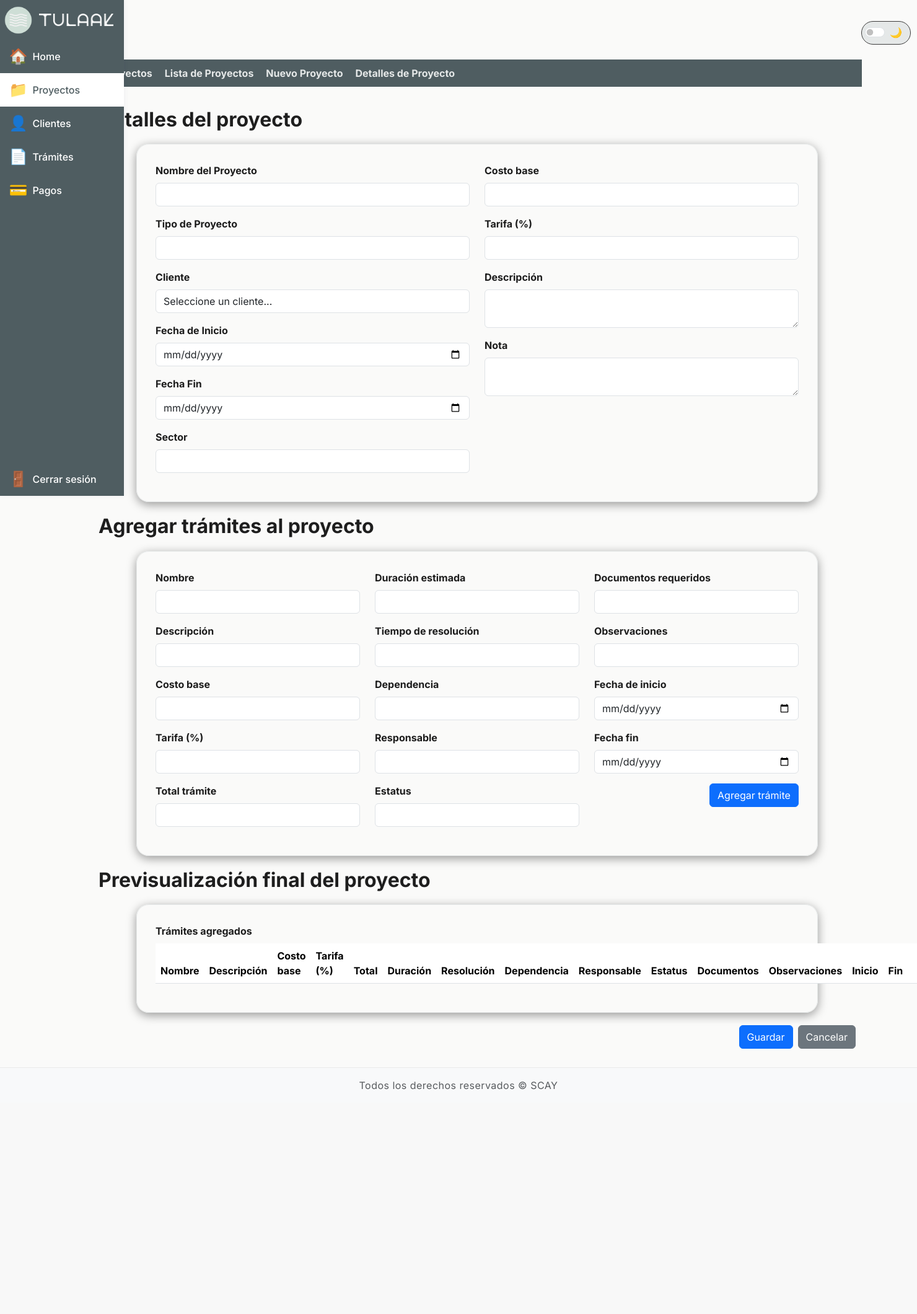
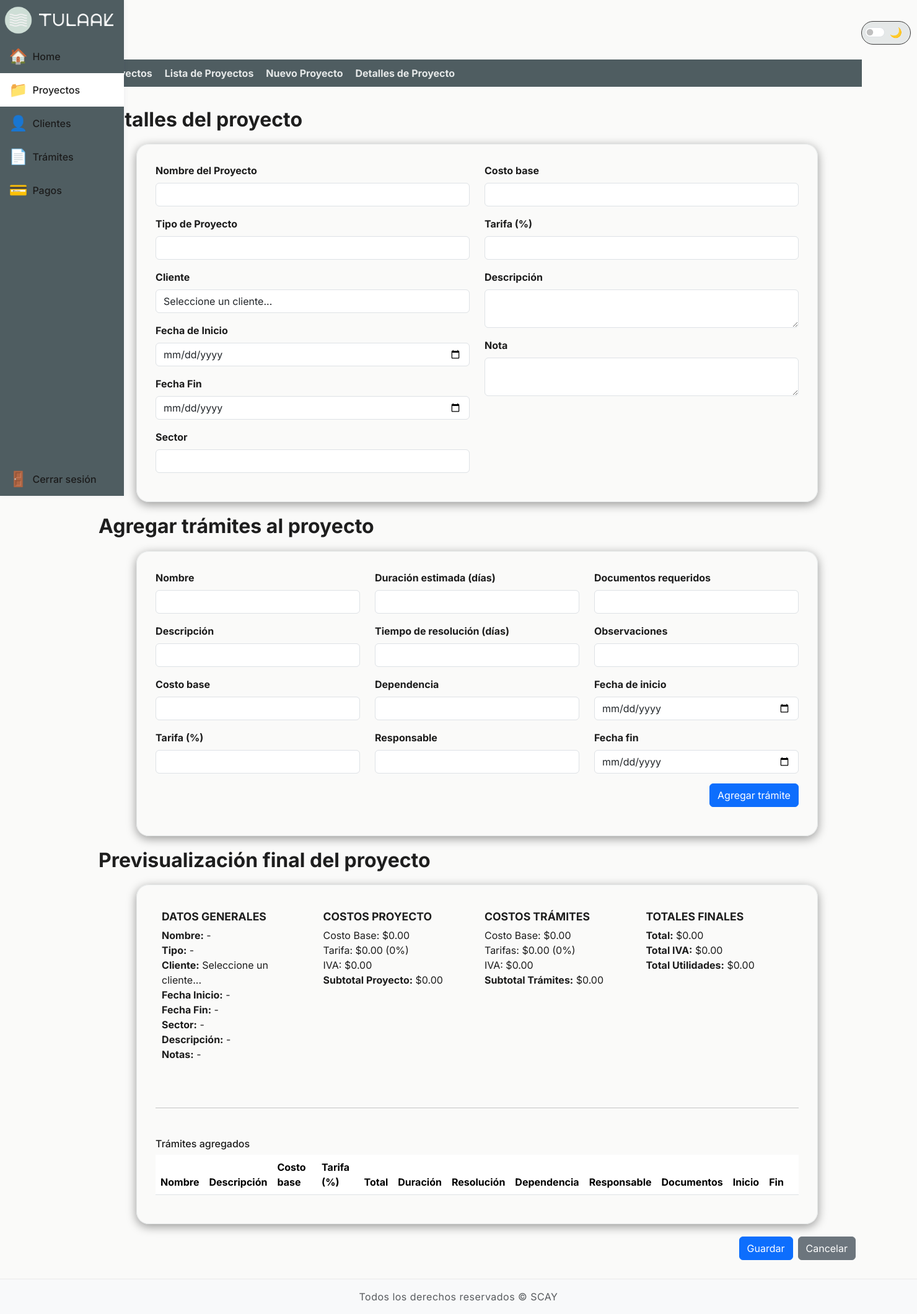
Before and after one commit to WilliamOG28/SCAYFLOW, a Django app: page /proyectos/nuevo in a window 1480 px wide. Shown: the whole page at 62% size. Before the commit the page ends 1758 px from the top, so only its background shows below. Run offline with Django 5.2, Linux system fonts and the light colour scheme; a user stored in the database is signed in; tables that the repository leaves empty hold one stand-in row (values such as "Sample post"); lists and menus that the app fills with data are empty; some libraries are stand-ins or nearby versions.

Commit message:
visualizacion de proyectos

```diff
--- a/src/scayflow/views.py
+++ b/src/scayflow/views.py
@@ -48,11 +48,10 @@ def nuevo_proyecto(request):
                 descripcion=t['descripcion'],
                 costo_base=t['costo_base'],
                 tarifa_porcentaje=t['tarifa_porcentaje'],
-                total_tramite=t['total_tramite'],
                 duracion_estimada=t['duracion_estimada'],
                 tiempo_resolucion=t.get('tiempo_resolucion', ''),
                 dependencia=t.get('dependencia', ''),
-                responsable_dependecnia=t.get('responsable_dependecnia', ''),
+                responsable_dependencia=t.get('responsable_dependencia', ''),
                 estatus=t.get('estatus', ''),
                 documentos_requeridos=t.get('documentos_requeridos', ''),
                 observaciones=t.get('observaciones', ''),
--- a/src/templates/proyectos/nuevo_proyecto.html
+++ b/src/templates/proyectos/nuevo_proyecto.html
@@ -25,7 +25,7 @@
                         <select class="form-control" id="clientId" name="cliente_id" required>
                             <option value="">Seleccione un cliente...</option>
                             {% for cliente in clientes %}
-                                <option value="{{ cliente.cliente_id }}">{{ cliente.nombre }} ({{ cliente.email }})</option>
+                                <option value="{{ cliente.cliente_id }}">{{ cliente.nombre }}</option>
                             {% endfor %}
                         </select>
                     </div>
@@ -92,19 +92,15 @@
                         <label for="procedureRate" class="form-label">Tarifa (%)</label>
                         <input type="number" step="0.01" class="form-control" id="procedureRate">
                     </div>
-                    <div class="mb-3">
-                        <label for="procedureTotal" class="form-label">Total trámite</label>
-                        <input type="number" step="0.01" class="form-control" id="procedureTotal">
-                    </div>
                 </div>
                 <div class="col-md-4">
                     <div class="mb-3">
-                        <label for="procedureDuration" class="form-label">Duración estimada</label>
-                        <input type="text" class="form-control" id="procedureDuration">
+                        <label for="procedureDuration" class="form-label">Duración estimada (días)</label>
+                        <input type="number" class="form-control" id="procedureDuration">
                     </div>
                     <div class="mb-3">
-                        <label for="procedureTime" class="form-label">Tiempo de resolución</label>
-                        <input type="text" class="form-control" id="procedureTime">
+                        <label for="procedureTime" class="form-label">Tiempo de resolución (días)</label>
+                        <input type="number" class="form-control" id="procedureTime">
                     </div>
                     <div class="mb-3">
                         <label for="procedureDependencia" class="form-label">Dependencia</label>
@@ -113,10 +109,6 @@
                     <div class="mb-3">
                         <label for="procedureResponsable" class="form-label">Responsable</label>
                         <input type="text" class="form-control" id="procedureResponsable">
-                    </div>
-                    <div class="mb-3">
-                        <label for="procedureEstatus" class="form-label">Estatus</label>
-                        <input type="text" class="form-control" id="procedureEstatus">
                     </div>
                 </div>
                 <div class="col-md-4">
@@ -146,10 +138,15 @@
         <!-- Tabla de trámites agregados -->
         <h1 class="title">Previsualización final del proyecto</h1>
         <div class="form-container">
+            <!-- PREVISUALIZACIÓN RESUMEN -->
+            <div id="previewProyecto" class="card-preview">
+                <!-- Aquí va la previsualización generada por JS -->
+            </div>
+            <hr>
             <div class="row">
                 <div class="col-md-12">
-                    <div class="mb-3">
-                        <label class="form-label">Trámites agregados</label>
+                    <div>
+                        <h2 class="label ">Trámites agregados</h2>
                         <table class="table table-striped">
                             <thead>
                                 <tr>
@@ -162,9 +159,7 @@
                                     <th>Resolución</th>
                                     <th>Dependencia</th>
                                     <th>Responsable</th>
-                                    <th>Estatus</th>
                                     <th>Documentos</th>
-                                    <th>Observaciones</th>
                                     <th>Inicio</th>
                                     <th>Fin</th>
                                     <th></th>
@@ -210,18 +205,18 @@
 <script>
 let tramites = [];
 
+// Agregar trámite
 function agregarTramite() {
     let t = {
         nombre: document.getElementById('procedureName').value,
         descripcion: document.getElementById('procedureDescription').value,
         costo_base: document.getElementById('procedureBaseCost').value,
         tarifa_porcentaje: document.getElementById('procedureRate').value,
-        total_tramite: document.getElementById('procedureTotal').value,
-        duracion_estimada: document.getElementById('procedureDuration').value,
-        tiempo_resolucion: document.getElementById('procedureTime').value,
+        duracion_estimada: parseInt(document.getElementById('procedureDuration').value || 0),
+        tiempo_resolucion: parseInt(document.getElementById('procedureTime').value || 0),
         dependencia: document.getElementById('procedureDependencia').value,
         responsable_dependencia: document.getElementById('procedureResponsable').value,
-        estatus: document.getElementById('procedureEstatus').value,
+        estatus: "1",  // Default 1
         documentos_requeridos: document.getElementById('procedureDocs').value,
         observaciones: document.getElementById('procedureObservaciones').value,
         fecha_inicio: document.getElementById('procedureStartDate').value,
@@ -229,16 +224,16 @@ function agregarTramite() {
     };
     tramites.push(t);
     renderTramites();
+    renderPreviewProyecto();
+    // Limpia campos
     document.getElementById('procedureName').value = '';
     document.getElementById('procedureDescription').value = '';
     document.getElementById('procedureBaseCost').value = '';
     document.getElementById('procedureRate').value = '';
-    document.getElementById('procedureTotal').value = '';
     document.getElementById('procedureDuration').value = '';
     document.getElementById('procedureTime').value = '';
     document.getElementById('procedureDependencia').value = '';
     document.getElementById('procedureResponsable').value = '';
-    document.getElementById('procedureEstatus').value = '';
     document.getElementById('procedureDocs').value = '';
     document.getElementById('procedureObservaciones').value = '';
     document.getElementById('procedureStartDate').value = '';
@@ -255,14 +250,12 @@ function renderTramites() {
                 <td>${t.descripcion}</td>
                 <td>${t.costo_base}</td>
                 <td>${t.tarifa_porcentaje}</td>
-                <td>${t.total_tramite}</td>
+                <td>${(parseFloat(t.costo_base || 0) + parseFloat(t.tarifa_porcentaje || 0)).toLocaleString(undefined,{minimumFractionDigits:2})}</td>
                 <td>${t.duracion_estimada}</td>
                 <td>${t.tiempo_resolucion}</td>
                 <td>${t.dependencia}</td>
                 <td>${t.responsable_dependencia}</td>
-                <td>${t.estatus}</td>
                 <td>${t.documentos_requeridos}</td>
-                <td>${t.observaciones}</td>
                 <td>${t.fecha_inicio}</td>
                 <td>${t.fecha_fin}</td>
                 <td class="text-center">
@@ -274,34 +267,119 @@ function renderTramites() {
     document.getElementById('tramites_json').value = JSON.stringify(tramites);
 }
 
+// Eliminar trámite
 function eliminarTramite(idx) {
     tramites.splice(idx, 1);
     renderTramites();
+    renderPreviewProyecto();
 }
 
-// Manejo del modal de confirmación al guardar
+// ==== PREVISUALIZACIÓN DE PROYECTO ====
+function renderPreviewProyecto() {
+    // Datos generales
+    const nombre = document.getElementById('projectName').value || '-';
+    const tipo = document.getElementById('tipoProyecto').value || '-';
+    const clienteSelect = document.getElementById('clientId');
+    const cliente = clienteSelect.options[clienteSelect.selectedIndex]?.text || '-';
+    const fecha_inicio = document.getElementById('startDate').value || '-';
+    const fecha_fin = document.getElementById('endDate').value || '-';
+    const sector = document.getElementById('sector').value || '-';
+    const descripcion = document.getElementById('description').value || '-';
+    const notas = document.getElementById('note').value || '-';
+
+    // Costos proyecto
+    const costo_base = parseFloat(document.getElementById('baseCost').value) || 0;
+    const tarifa = parseFloat(document.getElementById('ratePercent').value) || 0;
+    const tarifa_monto = costo_base * (tarifa / 100);
+    const iva_proy = (costo_base + tarifa_monto) * 0.16;
+    const subtotal_proy = costo_base + tarifa_monto + iva_proy;
+
+    // Trámites
+    let costo_tramites = 0, tarifas_tramites = 0, iva_tramites = 0;
+    tramites.forEach(t => {
+        const base = parseFloat(t.costo_base) || 0;
+        const tar = parseFloat(t.tarifa_porcentaje) || 0;
+        costo_tramites += base;
+        tarifas_tramites += tar;
+        iva_tramites += (base + tar) * 0.16;
+    });
+    const subtotal_tramites = costo_tramites + tarifas_tramites + iva_tramites;
+
+    // Gran total
+    const gran_total = subtotal_proy + subtotal_tramites;
+
+    document.getElementById('previewProyecto').innerHTML = `
+    <div class="row">
+        <div class="col-md-3">
+            <h2 class="subtitle-preview">DATOS GENERALES</h2>
+            <ul class="list-unstyled">
+                <li class="label"><strong>Nombre:</strong> ${nombre}</li>
+                <li class="label"><strong>Tipo:</strong> ${tipo}</li>
+                <li class="label"><strong>Cliente:</strong> ${cliente}</li>
+                <li class="label"><strong>Fecha Inicio:</strong> ${fecha_inicio}</li>
+                <li class="label"><strong>Fecha Fin:</strong> ${fecha_fin}</li>
+                <li class="label"><strong>Sector:</strong> ${sector}</li>
+                <li class="label"><strong>Descripción:</strong> ${descripcion}</li>
+                <li class="label"><strong>Notas:</strong> ${notas}</li>
+            </ul>
+        </div>
+        <div class="col-md-3">
+            <h2 class="subtitle-preview">COSTOS PROYECTO</h2>
+            <ul class="list-unstyled">
+                <li class="label">Costo Base: $${costo_base.toLocaleString(undefined, {minimumFractionDigits:2})}</li>
+                <li class="label">Tarifa: $${tarifa_monto.toLocaleString(undefined, {minimumFractionDigits:2})} (${tarifa}%)</li>
+                <li class="label">IVA: $${iva_proy.toLocaleString(undefined, {minimumFractionDigits:2})}</li>
+                <li class="label"><strong>Subtotal Proyecto:</strong> $${subtotal_proy.toLocaleString(undefined, {minimumFractionDigits:2})}</li>
+            </ul>
+        </div>
+        <div class="col-md-3">
+            <h2 class="subtitle-preview">COSTOS TRÁMITES</h2>
+            <ul class="list-unstyled">
+                <li class="label">Costo Base: $${costo_tramites.toLocaleString(undefined, {minimumFractionDigits:2})}</li>
+                <li class="label">Tarifas: $${tarifas_tramites.toLocaleString(undefined, {minimumFractionDigits:2})} (${tarifa}%)</li>
+                <li class="label">IVA: $${iva_tramites.toLocaleString(undefined, {minimumFractionDigits:2})}</li>
+                <li class="label"><strong>Subtotal Trámites:</strong> $${subtotal_tramites.toLocaleString(undefined, {minimumFractionDigits:2})}</li>
+            </ul>
+        </div>
+        <div class="col-md-3">
+            <h2 class="subtitle-preview">TOTALES FINALES</h2>
+            <ul class="list-unstyled">
+                <li class="label"><strong>Total:</strong> $${gran_total.toLocaleString(undefined, {minimumFractionDigits:2})}</li>
+                <li class="label"><strong>Total IVA:</strong> $${gran_total.toLocaleString(undefined, {minimumFractionDigits:2})}</li>
+                <li class="label"><strong>Total Utilidades:</strong> $${gran_total.toLocaleString(undefined, {minimumFractionDigits:2})}</li>
+            </ul>
+        </div>
+    </div>
+    `;
+}
+
+// Actualiza la previsualización en cada cambio de campos importantes
+document.querySelectorAll(
+    "#projectName, #tipoProyecto, #clientId, #startDate, #endDate, #sector, #description, #note, #baseCost, #ratePercent"
+).forEach(input => {
+    input.addEventListener("input", renderPreviewProyecto);
+});
+window.onload = function() {
+    renderTramites();
+    renderPreviewProyecto();
+}
+
+// Modal de confirmación
 let formPendienteSubmit = false;
 document.getElementById('btnGuardar').addEventListener('click', function(){
-    // Mensaje diferente si hay o no trámites
     let modalTexto = tramites.length === 0
         ? "¿Estás seguro de registrar el proyecto SIN ningún trámite?"
         : "¿Estás seguro de guardar el proyecto?";
     document.getElementById('modalConfirmTexto').innerText = modalTexto;
 
-    // Mostramos el modal
     let modal = new bootstrap.Modal(document.getElementById('modalConfirmacion'));
     modal.show();
 
-    // Guardamos una bandera para saber que está listo para submit (no submit real todavía)
     formPendienteSubmit = true;
 });
-
 document.getElementById('btnConfirmarGuardar').addEventListener('click', function(){
-    // Preparamos los tramites JSON antes de enviar
     document.getElementById('tramites_json').value = JSON.stringify(tramites);
-    // Ahora sí, enviamos el formulario real
     document.getElementById('projectForm').submit();
 });
-
 </script>
 {% endblock %}
--- a/static/css/style.css
+++ b/static/css/style.css
@@ -10,6 +10,14 @@
     font-weight: bold;
 }
 body.dark-mode .subtitle{
+    color: #FFFFFF;
+}
+.subtitle-preview{
+    font-size: 1.1rem;
+    color: #1E1E1E;
+    font-weight: bold;
+}
+body.dark-mode .subtitle-preview{
     color: #FFFFFF;
 }
 .title{
@@ -134,6 +142,10 @@ body.dark-mode .dashboard-title{
     font-weight: bold;
     font-size: 1rem;
 }
+.label{
+    color: #1C1C1C;
+    font-size: 1rem;
+}
 input.form-control::placeholder {
     color: #3C3C3C !important;
     opacity: 1;
@@ -162,6 +174,9 @@ body.dark-mode .form-control{
 body.dark-mode .form-label{
     color: #E5E8E8;
 }
+body.dark-mode .label{
+    color: #E5E8E8;
+}
 .modal-container-form {
     background-color: #FAFAF9;
     border-radius: 20px;
@@ -180,3 +195,8 @@ body.dark-mode .modal-container-form{
     border: 1px #3C3C3C solid;
     box-shadow: 0 4px 16px 0 rgb(255, 255, 255, 0.4);
 }
+.card-preview{
+    width: 100%;
+    padding: 10px;
+    margin: auto;
+}
```
Also changed, not shown: src/scayflow/models.py (+12 -6 lines), src/scayflow/migrations/0003_rename_responsable_dependecnia_tramite_responsable_dependencia_and_more.py (added), src/scayflow/migrations/0004_alter_tramite_duracion_estimada_and_more.py (added).
